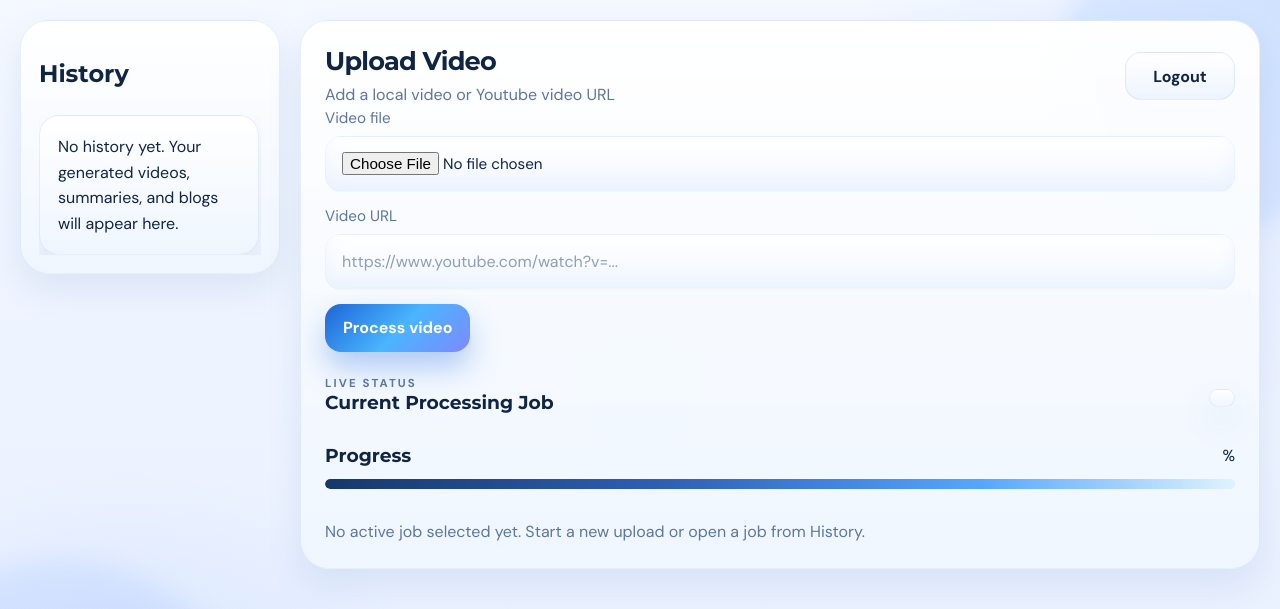
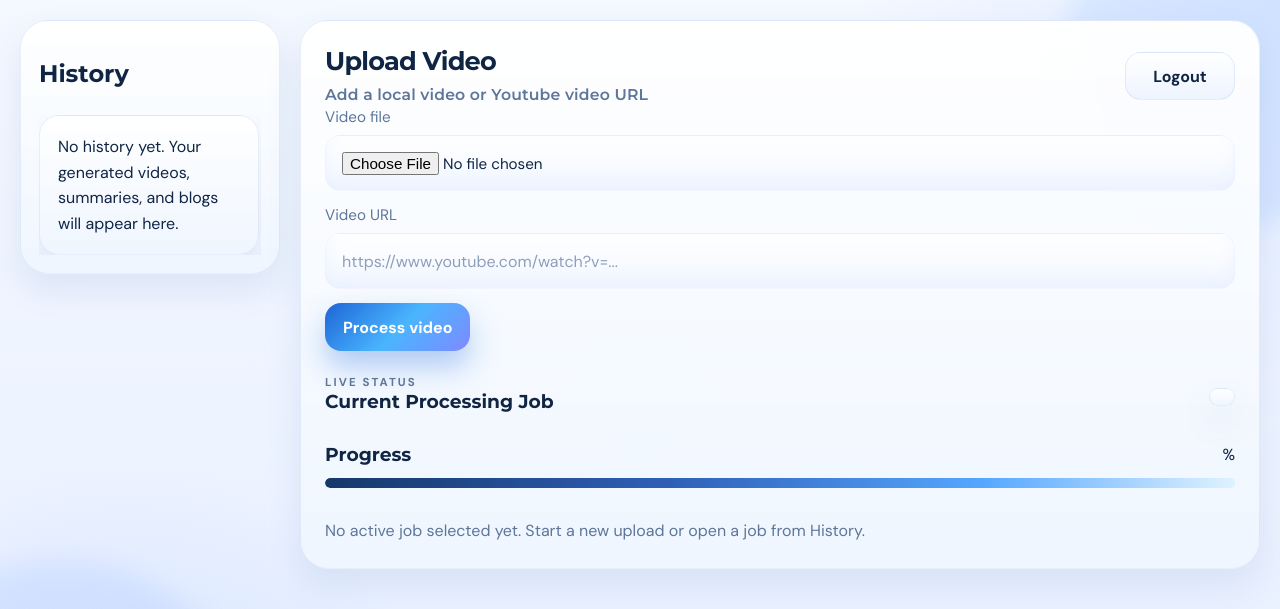
Before and after one commit to varad42/AIVTOBS, a Flask app: template templates/dashboard.html in a window 1280 px wide. Shown: the top 609 px of the page. Run offline with Flask 3, Linux system fonts and the light colour scheme; the template is opened without the code that fills it, so the values that code supplies are empty.

Commit message:
font-size

```diff
--- a/static/styles.css
+++ b/static/styles.css
@@ -721,6 +721,13 @@ select {
     line-height: 1.6;
 }
 
+.dashboard-upload-subtitle {
+    font-family: "Montserrat", "Segoe UI", sans-serif;
+    font-size: 0.98rem;
+    font-weight: 600;
+    letter-spacing: 0.01em;
+}
+
 .surface-label {
     display: grid;
     gap: 8px;
--- a/templates/dashboard.html
+++ b/templates/dashboard.html
@@ -32,7 +32,7 @@
             <div class="section-header">
                 <div>
                     <h2 class="section-title">Upload Video</h2>
-                    <p class="section-subtitle">Add a local video or Youtube video URL</p>
+                    <p class="section-subtitle dashboard-upload-subtitle">Add a local video or Youtube video URL</p>
                 </div>
                 <a href="/logout" class="btn-secondary dashboard-logout">Logout</a>
             </div>
```
